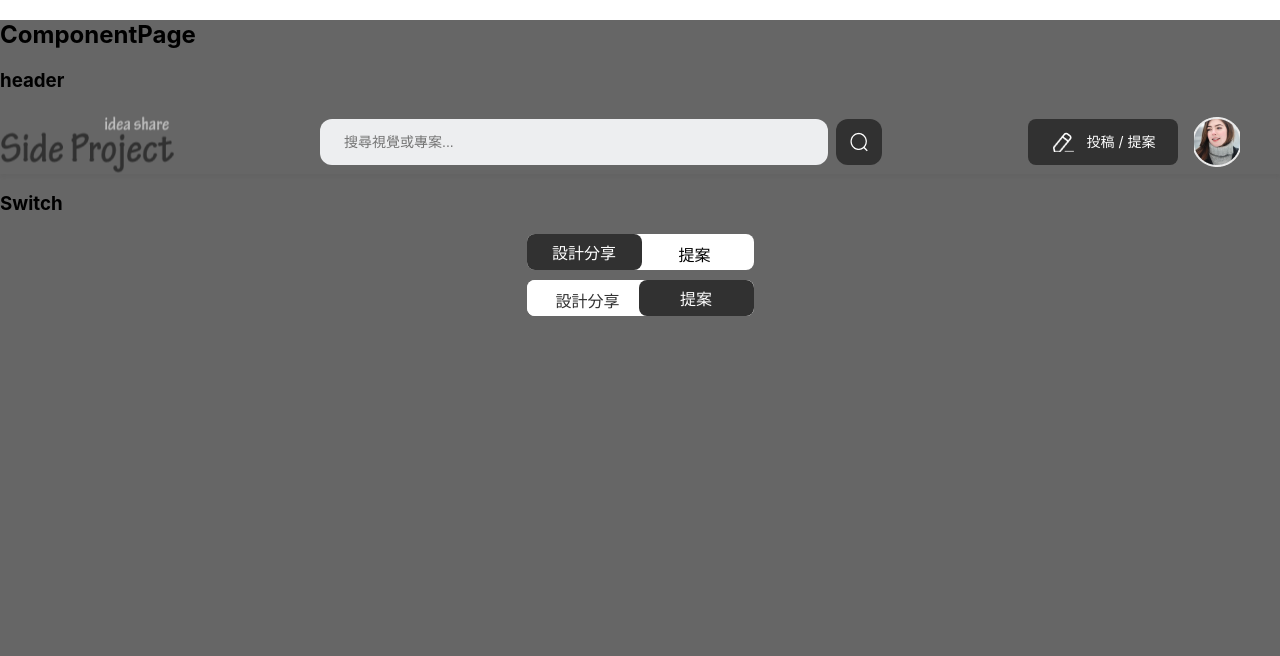
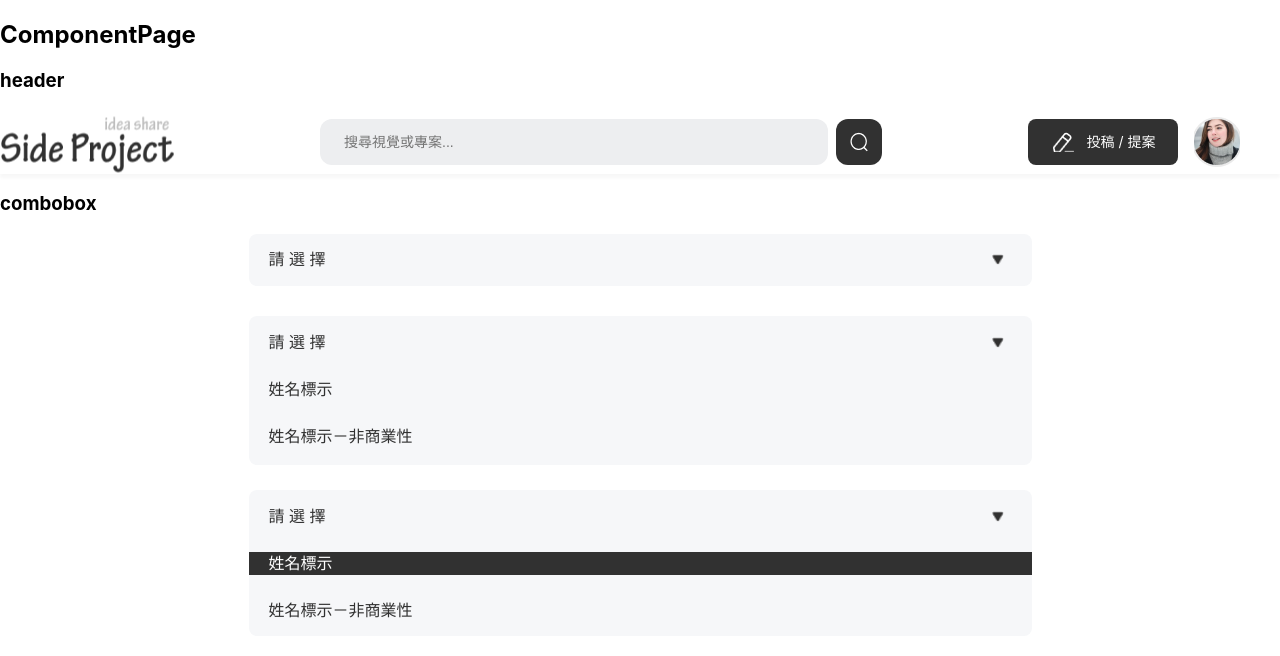
Before and after one commit to sasie59/f2e_blog_case, a React (Create React App) app: page /#/component in a window 1280 px wide. Shown: the top 656 px of the page. Built offline with nearby package versions, Linux system fonts and the light colour scheme.

Commit message:
create component-Combobox desktop 版型

```diff
--- /dev/null
+++ b/src/components/Combobox/index.js
@@ -0,0 +1,44 @@
+import React from 'react'
+import style from './style.module.scss';
+import icon from './Polygon.png';
+export function Combobox() {
+  return (
+    <div className={style.Combobox}>
+      <div className={style.box}>
+        <div className={style.firSelect}>
+          請 選 擇
+          <img src={icon} alt="" />
+        </div>
+        <div className={style.secSelect}>
+          <img src={icon} alt="" />
+          <div>請 選 擇</div>
+          <div className={style.space} />
+          <div>姓名標示</div>
+          <div className={style.space} />
+          <div>姓名標示－非商業性</div>
+        </div>
+        <div className={style.thirSelect}>
+          <img src={icon} alt="" />
+          <div>請 選 擇</div>
+          <div className={style.space} />
+          <div className={style.choice}>姓名標示</div>
+          <div className={style.space} />
+          <div>姓名標示－非商業性</div>
+        </div>
+      </div>
+      {/* <select className={style.firSelect} name="" id="">
+        <option value="">請 選 擇</option>
+      </select> */}
+      {/* <select className={style.secSelect} name="" id="">
+        <option value="">請 選 擇</option>
+        <option value="">姓名標示</option>
+        <option value="">姓名標示－非商業性</option>
+      </select>
+      <select className={style.thirSelect} name="" id="">
+        <option value="">請 選 擇</option>
+        <option value="">姓名標示</option>
+        <option value="">姓名標示－非商業性</option>
+      </select> */}
+    </div>
+  )
+}
--- /dev/null
+++ b/src/components/Combobox/style.module.scss
@@ -0,0 +1,77 @@
+.Combobox {
+  margin: 0 auto;
+  display: flex;
+  flex-direction:column;
+  max-width: 783px;
+  select {
+    padding-left: 20px;
+    background: #F6F7F9;
+    border-radius: 8px;
+  }
+  .box {
+    border-radius: 8px;
+    line-height: 23px;
+    color: #313131;
+    background: #fff;
+    position: relative;
+  }
+  img {
+    width: 12px;
+    height: 10.91px;
+    position: absolute;
+    right: 27.18px;
+  }
+  .firSelect {
+    // height: 52px;
+    background-color: #F6F7F9;
+    background: #F6F7F9;
+    border-radius: 8px;
+    padding-left: 20px;
+    margin-bottom: 30px;
+    padding-top: 14px;
+    padding-bottom: 15px;
+    img {
+      top: 20.09px;
+    }
+  }
+  .secSelect {
+    // height: 149px;
+    position: relative;
+    background-color: #F6F7F9;
+    border-radius: 8px;
+    padding-left: 20px;
+    padding-top:  15px;
+    padding-bottom: 17px;
+    margin-bottom: 25px;
+    .space {
+      height: 24px;
+    }
+    img {
+      position: absolute;
+      top: 21.09px;
+    }
+  }
+  .thirSelect {
+    // max-height: 146px;
+    background-color: #F6F7F9;
+    border-radius: 8px;
+    padding-top:  15px;
+    padding-bottom: 14px;
+    position: relative;
+    div {
+      padding-left: 20px;
+    }
+    .space {
+      height: 24px;
+    }
+    .choice {
+      background-color: #313131;
+      color: #fff;
+      // padding-left: 20px;
+    }
+    img {
+      position: absolute;
+      top: 21.09px;
+    }
+  }
+}
--- a/src/components/index.js
+++ b/src/components/index.js
@@ -2,3 +2,4 @@ export * from './Header';
 // export * from './Contribute';
 export * from './Message';
 export * from './Switch';
+export * from './Combobox';
--- a/src/pages/ComponentPage/index.js
+++ b/src/pages/ComponentPage/index.js
@@ -8,9 +8,11 @@ export const ComponentPage = () => {
       <h2>ComponentPage</h2>
       <h3>header</h3>
       <Comp.Header />
+      <h3>combobox</h3>
+      <Comp.Combobox />
       {/* <h3>Contribute</h3>
       <Comp.Contribute /> */}
-      <h3>Switch</h3>
+      {/* <h3>Switch</h3>
       <Comp.Switch>
         <div className={style.design}>設計分享</div>
         <div className={style.proposal}>提案</div>
@@ -21,7 +23,7 @@ export const ComponentPage = () => {
           <div className={style.ngised}>設計分享</div>
           <div className={style.lasoporp}>提案</div>
         </div>
-      </Comp.Switch>
+      </Comp.Switch> */}
       {/* <div>
         <h3>Message</h3>
         <div style={{ display: 'flex' }}>
--- a/src/pages/ComponentPage/style.module.scss
+++ b/src/pages/ComponentPage/style.module.scss
@@ -1,5 +1,5 @@
 .ComponentPage {
-  background-color: #666;
+  // background-color: #666;
   // opacity: 0.6;
   height: 100vh;
   .message {
```
Also changed, not shown: src/components/Combobox/Polygon.png (added).
